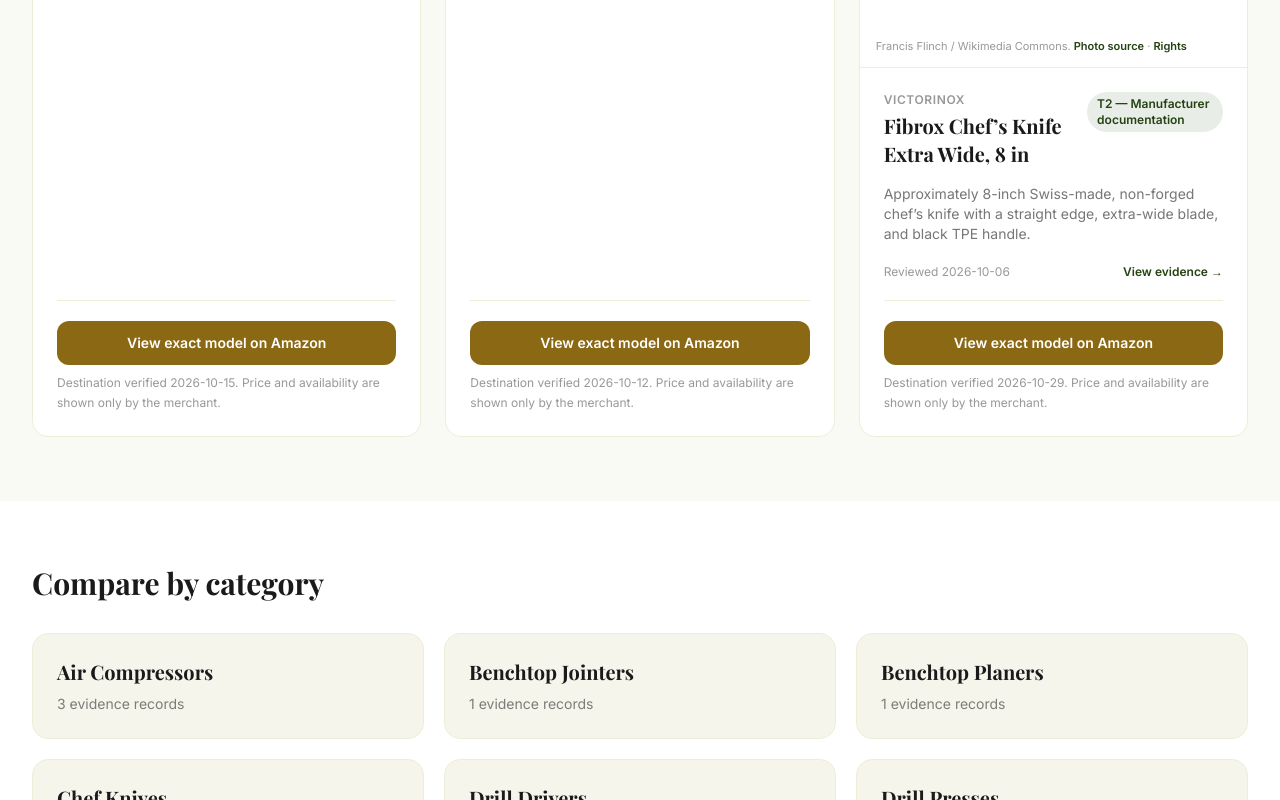
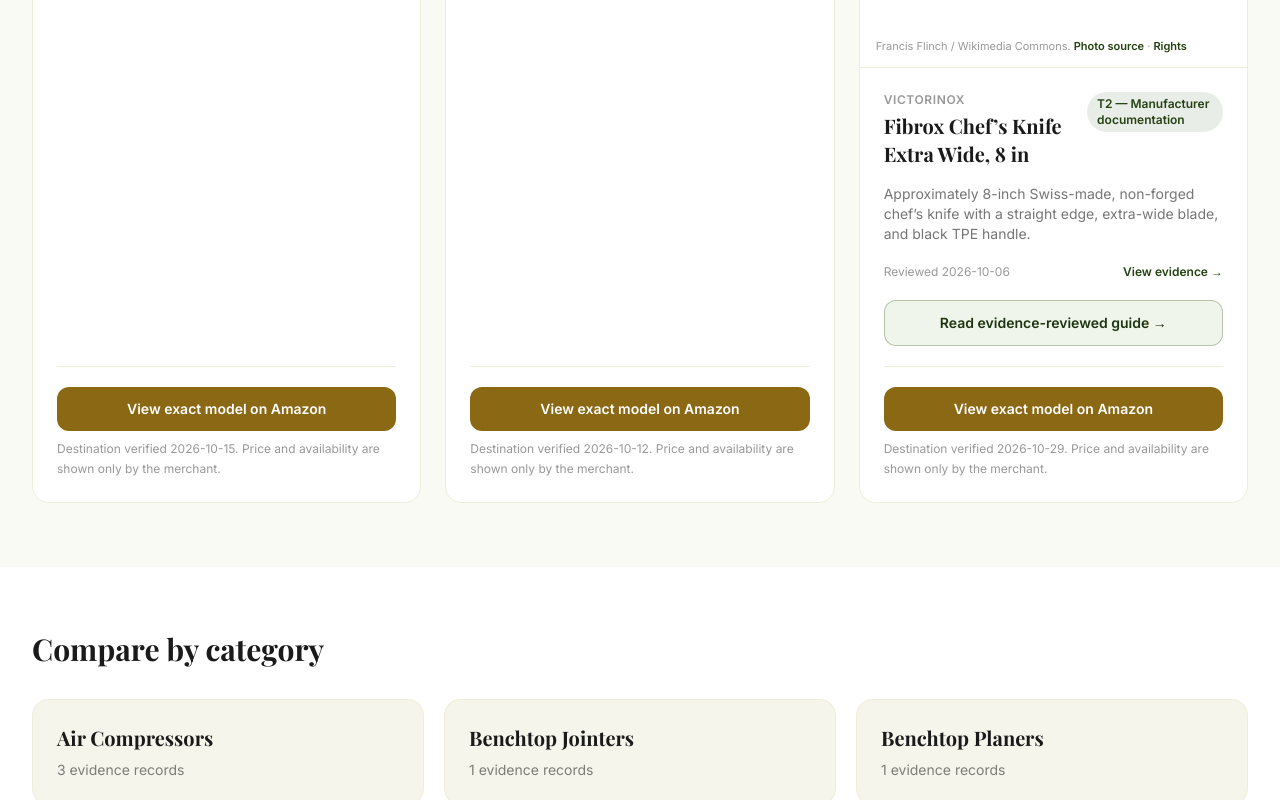
Before and after one commit to holmesclaw-hash/everlasting-goods, a Next.js app: page / in a window 1280 px wide. Shown: the part 1741-2541 px from the top of the page. Built offline with nearby package versions, Linux system fonts and the light colour scheme; a web font is replaced by a local one.

Commit message:
link database discovery to reviewed guides

```diff
--- a/src/app/database/[slug]/page.tsx
+++ b/src/app/database/[slug]/page.tsx
@@ -5,7 +5,7 @@ import { notFound } from "next/navigation";
 
 import AffiliateDisclosure from "@/components/AffiliateDisclosure";
 import EvidenceBadge from "@/components/EvidenceBadge";
-import { restoredGuides } from "@/content/restored-guides";
+import { getRestoredGuideByDatabaseSlug } from "@/content/restored-guides";
 import { formatFieldFreshness } from "@/lib/database-utils.mjs";
 import { databaseProducts, fieldFor, formatCategory, getDatabaseProduct, type DatabaseProduct } from "@/lib/product-database";
 
@@ -64,7 +64,7 @@ export default async function ProductRecordPage({ params }: PageProps) {
 
   const identity = fieldFor(product, "identity")?.display_value ?? `${product.brand} ${product.model}`;
   const affiliateLink = product.affiliate_links[0];
-  const evidenceGuide = restoredGuides.find((guide) => guide.databaseSlug === product.slug);
+  const evidenceGuide = getRestoredGuideByDatabaseSlug(product.slug);
   const image = product.image_url && product.image_source_url && product.image_license_url && product.image_attribution && product.image_alt
     ? {
         url: product.image_url,
--- a/src/app/database/category/[category]/page.tsx
+++ b/src/app/database/category/[category]/page.tsx
@@ -4,6 +4,7 @@ import { notFound } from "next/navigation";
 
 import AffiliateDisclosure from "@/components/AffiliateDisclosure";
 import EvidenceBadge from "@/components/EvidenceBadge";
+import { getRestoredGuideByDatabaseSlug } from "@/content/restored-guides";
 import { databaseCategories, fieldFor, formatCategory, getDatabaseProductsByCategory } from "@/lib/product-database";
 
 interface PageProps { params: Promise<{ category: string }> }
@@ -44,9 +45,22 @@ export default async function DatabaseCategoryPage({ params }: PageProps) {
             <tbody>
               {products.map((product) => {
                 const affiliateLink = product.affiliate_links[0];
+                const evidenceGuide = getRestoredGuideByDatabaseSlug(product.slug);
                 return (
                   <tr key={product.slug} className="border-t border-cream-200 align-top">
-                    <td className="p-4"><Link href={`/database/${product.slug}`} className="font-semibold text-forest-600 hover:underline">{product.brand} {product.model}</Link><p className="mt-1 text-xs text-charcoal/45">{fieldFor(product, "identity")?.display_value}</p></td>
+                    <td className="p-4">
+                      <Link href={`/database/${product.slug}`} className="font-semibold text-forest-600 hover:underline">{product.brand} {product.model}</Link>
+                      <p className="mt-1 text-xs text-charcoal/45">{fieldFor(product, "identity")?.display_value}</p>
+                      {evidenceGuide && (
+                        <Link
+                          href={`/articles/${evidenceGuide.slug}`}
+                          data-internal-placement="database-category-evidence-guide"
+                          className="mt-3 inline-block text-xs font-semibold text-forest-600 hover:underline"
+                        >
+                          Read evidence-reviewed guide →
+                        </Link>
+                      )}
+                    </td>
                     <td className="p-4"><EvidenceBadge tier={product.evidence_tier} /></td>
                     <td className="p-4 text-charcoal/65">{fieldFor(product, "warranty")?.display_value}</td>
                     <td className="p-4 text-charcoal/65">{fieldFor(product, "parts_availability")?.display_value}</td>
--- a/src/components/DatabaseProductCard.tsx
+++ b/src/components/DatabaseProductCard.tsx
@@ -2,6 +2,7 @@ import Image from "next/image";
 import Link from "next/link";
 
 import EvidenceBadge from "@/components/EvidenceBadge";
+import { getRestoredGuideByDatabaseSlug } from "@/content/restored-guides";
 import type { DatabaseProduct } from "@/lib/product-database";
 
 interface DatabaseProductCardProps {
@@ -11,6 +12,7 @@ interface DatabaseProductCardProps {
 
 export default function DatabaseProductCard({ product, affiliatePlacement }: DatabaseProductCardProps) {
   const affiliateLink = affiliatePlacement ? product.affiliate_links[0] : undefined;
+  const evidenceGuide = getRestoredGuideByDatabaseSlug(product.slug);
   const image = product.image_url && product.image_source_url && product.image_license_url && product.image_attribution && product.image_alt
     ? {
         url: product.image_url,
@@ -56,6 +58,15 @@ export default function DatabaseProductCard({ product, affiliatePlacement }: Dat
           <span className="font-semibold text-forest-600">View evidence →</span>
         </div>
       </Link>
+      {evidenceGuide && (
+        <Link
+          href={`/articles/${evidenceGuide.slug}`}
+          data-internal-placement="database-card-evidence-guide"
+          className="mt-5 block rounded-xl border border-forest-500/30 bg-forest-50 px-4 py-3 text-center text-sm font-semibold text-forest-700 hover:border-forest-500/60 hover:bg-forest-100"
+        >
+          Read evidence-reviewed guide →
+        </Link>
+      )}
       {affiliateLink && (
         <div className="mt-5 border-t border-cream-200 pt-5">
           <a
--- a/src/content/restored-guides.ts
+++ b/src/content/restored-guides.ts
@@ -55,3 +55,7 @@ const restoredGuideCandidates = [
 
 export const restoredGuides = restoredGuideCandidates.filter((guide) => articleImageEvidence[guide.slug]);
 export const restoredGuideCount = restoredGuides.length;
+
+export function getRestoredGuideByDatabaseSlug(databaseSlug: string) {
+  return restoredGuides.find((guide) => guide.databaseSlug === databaseSlug);
+}
```
Also changed, not shown: src/generated/database.json, 1 other file (tests, documents, lock files or other folders).
